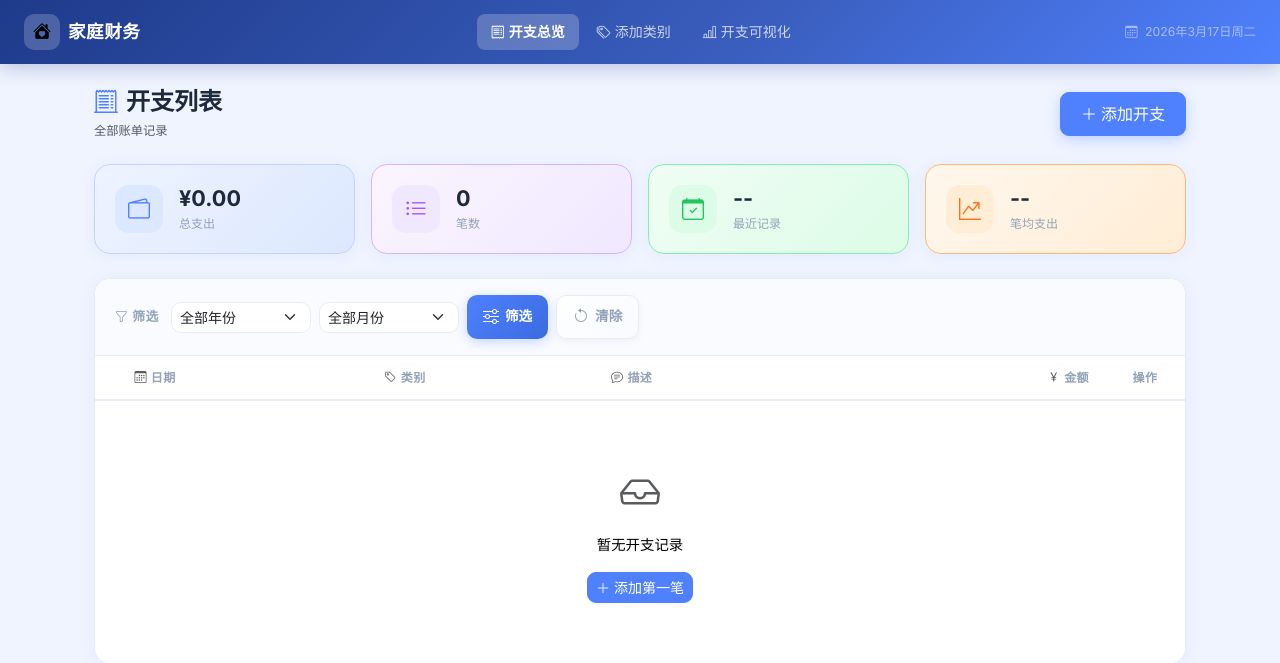
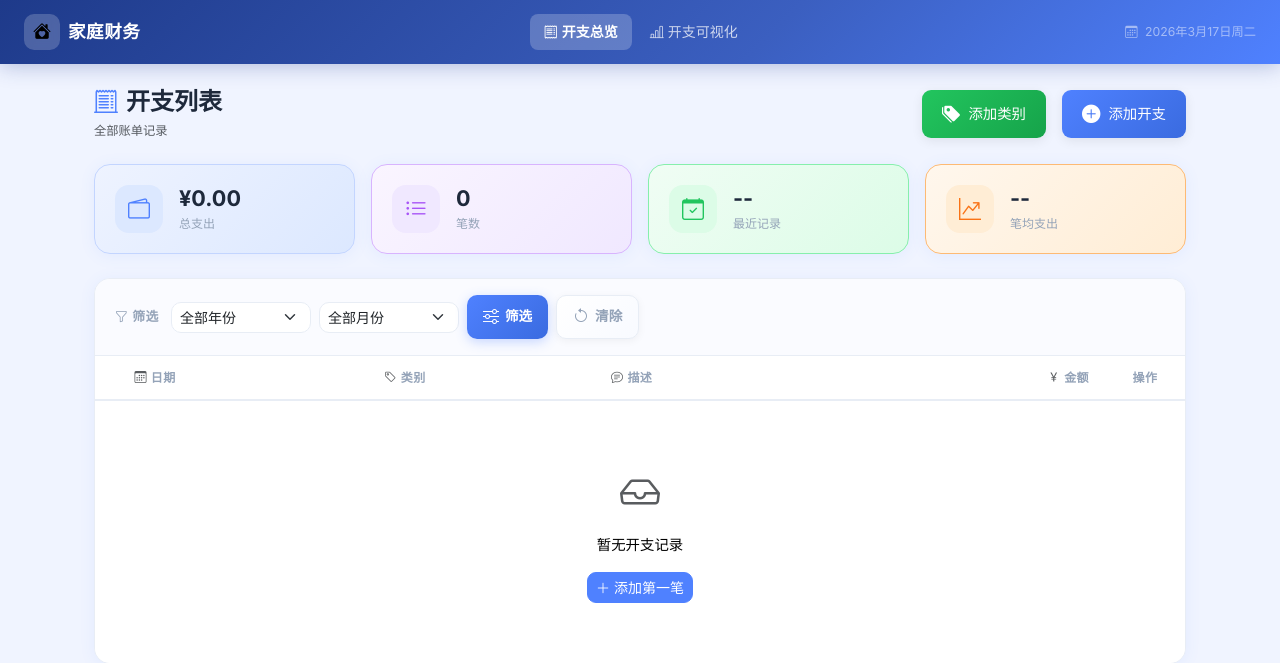
Before and after one commit to Charlesbibi/expense_tracker, a Django app: page /expenses/ in a window 1280 px wide. Shown: the top 663 px of the page. Run offline with Django 4.2, Linux system fonts and the light colour scheme; data that the repository does not hold is empty.

Commit message:
页面布局升级

```diff
--- a/expenses/templates/base.html
+++ b/expenses/templates/base.html
@@ -41,12 +41,6 @@
                     <a class="nav-link nav-pill {% if request.resolver_match.url_name == 'list' %}active{% endif %}"
                        href="{% url 'expenses:list' %}">
                         <i class="bi bi-receipt me-1"></i>开支总览
-                    </a>
-                </li>
-                <li class="nav-item">
-                    <a class="nav-link nav-pill {% if request.resolver_match.url_name == 'add_category' %}active{% endif %}"
-                       href="{% url 'expenses:add_category' %}">
-                        <i class="bi bi-tags me-1"></i>添加类别
                     </a>
                 </li>
                 <li class="nav-item">
--- a/expenses/templates/expenses/list.html
+++ b/expenses/templates/expenses/list.html
@@ -18,9 +18,16 @@
             {% endif %}
         </p>
     </div>
-    <a href="{% url 'expenses:add' %}" class="btn btn-primary btn-add-float">
-        <i class="bi bi-plus-lg me-1"></i>添加开支
-    </a>
+    <div class="d-flex gap-3">
+        <a href="{% url 'expenses:add_category' %}" class="btn btn-action btn-action--category">
+            <i class="bi bi-tags-fill"></i>
+            <span>添加类别</span>
+        </a>
+        <a href="{% url 'expenses:add' %}" class="btn btn-action btn-action--expense">
+            <i class="bi bi-plus-circle-fill"></i>
+            <span>添加开支</span>
+        </a>
+    </div>
 </div>
 
 <!-- 统计卡片 -->
--- a/static/custom.css
+++ b/static/custom.css
@@ -367,6 +367,63 @@ body {
     box-shadow: 0 6px 20px rgba(79,129,255,.4);
 }
 
+/* ── 页面操作按钮（添加开支、添加类别） ───────────────────── */
+.btn-action {
+    display: inline-flex;
+    align-items: center;
+    gap: 8px;
+    padding: 10px 20px;
+    border-radius: 12px;
+    font-size: .9rem;
+    font-weight: 600;
+    border: none;
+    cursor: pointer;
+    transition: all .25s cubic-bezier(0.4, 0, 0.2, 1);
+    text-decoration: none;
+    white-space: nowrap;
+    box-shadow: 0 3px 12px rgba(0, 0, 0, 0.08);
+}
+.btn-action i {
+    font-size: 1.15rem;
+}
+.btn-action:hover {
+    transform: translateY(-2px);
+    box-shadow: 0 6px 20px rgba(0, 0, 0, 0.12);
+}
+.btn-action:active {
+    transform: translateY(0) scale(0.98);
+}
+
+.btn-action--expense {
+    background: linear-gradient(135deg, var(--primary) 0%, var(--primary-dark) 100%);
+    color: #fff;
+}
+.btn-action--expense:hover {
+    background: linear-gradient(135deg, var(--primary-dark) 0%, var(--primary) 100%);
+    box-shadow: 0 6px 20px rgba(79, 129, 255, 0.35);
+}
+
+.btn-action--category {
+    background: linear-gradient(135deg, var(--green) 0%, #16a34a 100%);
+    color: #fff;
+}
+.btn-action--category:hover {
+    background: linear-gradient(135deg, #16a34a 0%, var(--green) 100%);
+    box-shadow: 0 6px 20px rgba(34, 197, 94, 0.35);
+}
+
+/* 响应式：小屏下两个按钮上下排列 */
+@media (max-width: 576px) {
+    .page-header .d-flex.gap-3 {
+        flex-direction: column;
+        gap: 8px !important;
+    }
+    .btn-action {
+        width: 100%;
+        justify-content: center;
+    }
+}
+
 /* ── 表单卡片 ─────────────────────────────────────────────── */
 .form-card {
     border-radius: var(--radius) !important;
```
